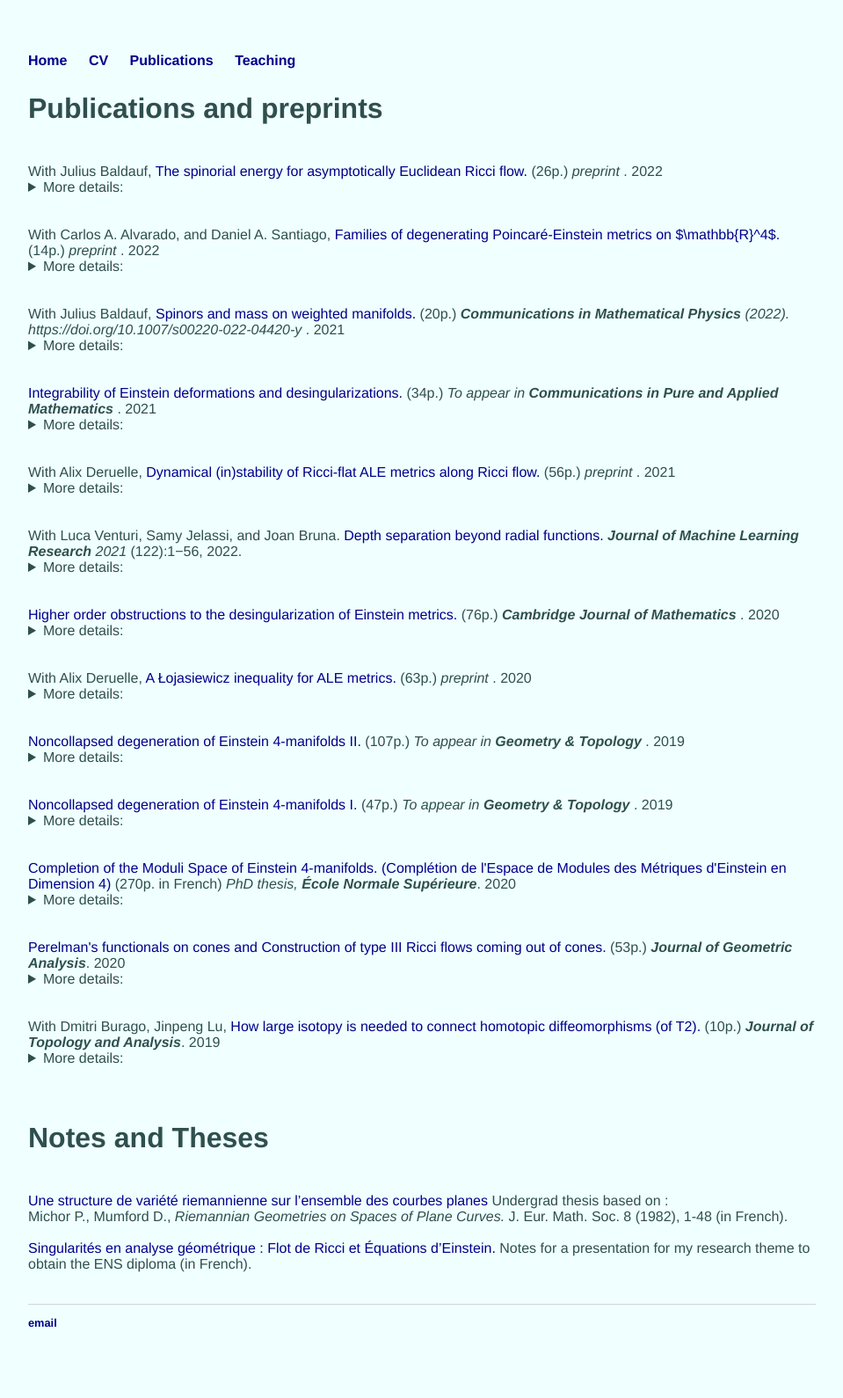
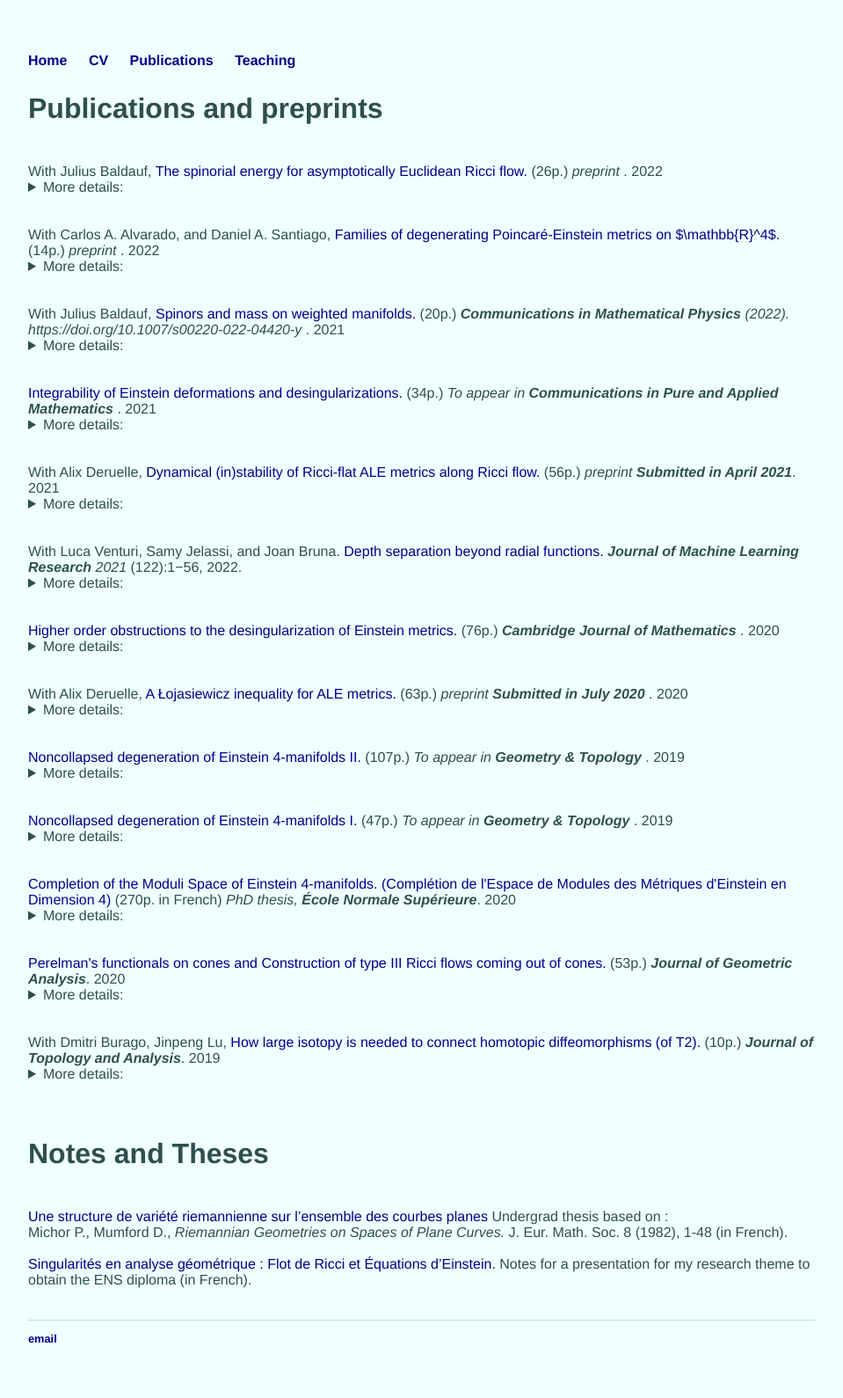
Before and after one commit to tristanozuch/tristanozuch.github.io, a Jekyll site: the page built from publications/index.html, in a window 1280 px wide. Shown: the whole page at 88% size, without its empty margins (160-1119 px from the left). Built offline with Jekyll 4.4.1, drawn with Linux system fonts in a browser that asks for light colours.

Commit message:
Update index.html

```diff
--- a/publications/index.html
+++ b/publications/index.html
@@ -37,7 +37,7 @@ title: Publications
 
 
 <br /> With Alix Deruelle, <a href="https://arxiv.org/abs/2104.10630"> Dynamical (in)stability of Ricci-flat ALE metrics along Ricci flow.
-</a> (56p.)  <i>preprint </i>.
+</a> (56p.)  <i>preprint <b> Submitted in April 2021</b></i>.
  2021
 <br />
 <details>
@@ -57,7 +57,7 @@ title: Publications
 <div style="margin: 15px;"> I motivate the following question: If an Einstein orbifold is a Gromov-Hausdorff limit of Einstein metrics bubbling out Eguchi-Hanson metrics, then, is it necessarily Kähler? It is done by identifying new obstructions to the desingularization of Einstein metrics which are specific to the compact situation. I then test these new obstructions for desingularization of a flat orbifold and show how obstructed this procedure is.</div>
 </details><br />
 
-<br /> With Alix Deruelle, <a href="https://arxiv.org/abs/2007.09937"> A Łojasiewicz inequality for ALE metrics.</a> (63p.)  <i>preprint </i>.
+<br /> With Alix Deruelle, <a href="https://arxiv.org/abs/2007.09937"> A Łojasiewicz inequality for ALE metrics.</a> (63p.)  <i>preprint <b>Submitted in July 2020</b> </i>.
  2020
 <br />
 <details>
```
